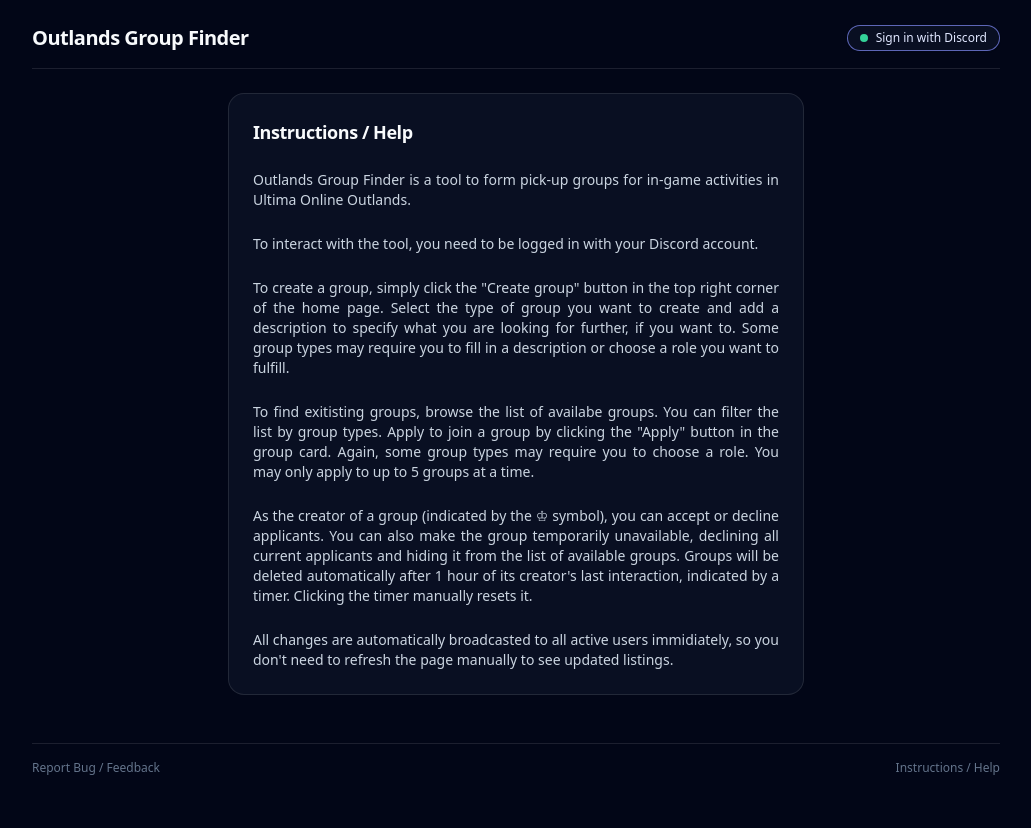
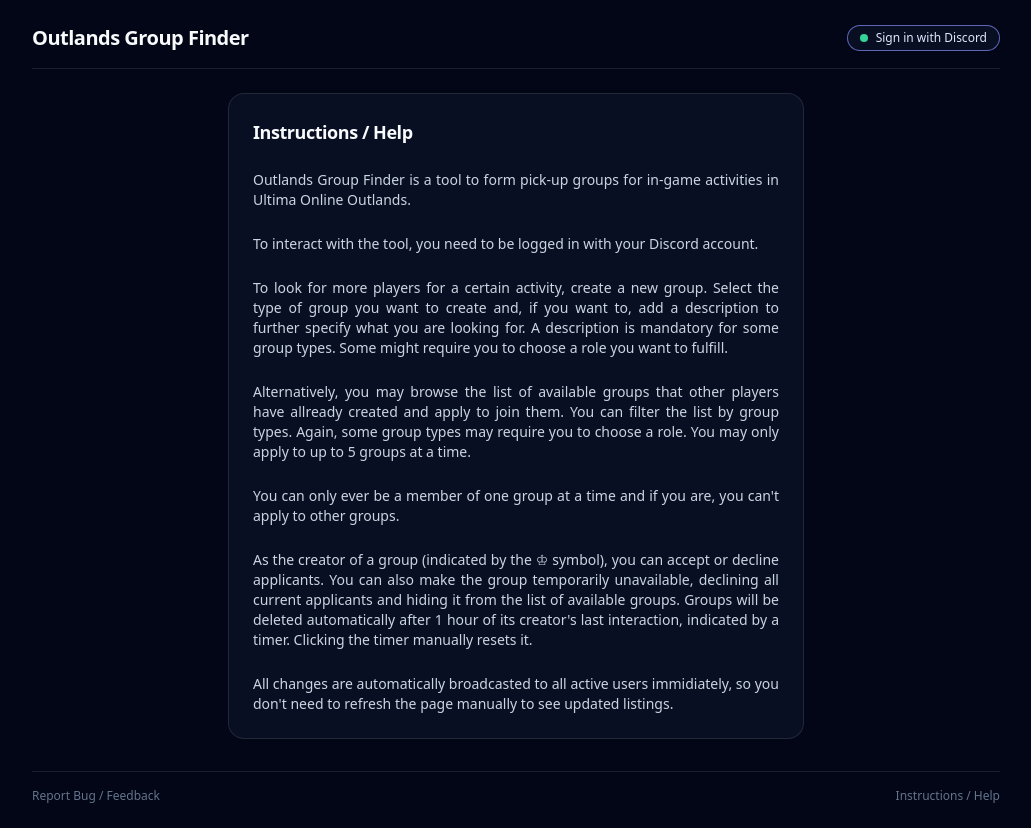
Before and after one commit to KahlerFrosch/outlands-group-finder, a Next.js app: page /help in a window 1280 px wide. Shown: the whole page, without its empty margins (124-1155 px from the left). Before the commit the page ends 800 px from the top, so only its background shows below. Built offline with nearby package versions, Linux system fonts and the light colour scheme; no server answers.

Commit message:
Tweaked the instructions.

```diff
--- a/src/app/help/page.tsx
+++ b/src/app/help/page.tsx
@@ -11,10 +11,13 @@
         To interact with the tool, you need to be logged in with your Discord account.
       </p>
       <p className="text-sm text-slate-300 text-justify">
-        To create a group, simply click the "Create group" button in the top right corner of the home page. Select the type of group you want to create and add a description to specify what you are looking for further, if you want to. Some group types may require you to fill in a description or choose a role you want to fulfill.
+        To look for more players for a certain activity, create a new group. Select the type of group you want to create and, if you want to, add a description to further specify what you are looking for. A description is mandatory for some group types. Some might require you to choose a role you want to fulfill.
       </p>
       <p className="text-sm text-slate-300 text-justify">
-        To find exitisting groups, browse the list of availabe groups. You can filter the list by group types. Apply to join a group by clicking the "Apply" button in the group card. Again, some group types may require you to choose a role. You may only apply to up to 5 groups at a time.
+        Alternatively, you may browse the list of available groups that other players have allready created and apply to join them. You can filter the list by group types. Again, some group types may require you to choose a role. You may only apply to up to 5 groups at a time.
+      </p>
+      <p className="text-sm text-slate-300 text-justify">
+        You can only ever be a member of one group at a time and if you are, you can't apply to other groups.
       </p>
       <p className="text-sm text-slate-300 text-justify">
         As the creator of a group (indicated by the ♔ symbol), you can accept or decline applicants. You can also make the group temporarily unavailable, declining all current applicants and hiding it from the list of available groups. Groups will be deleted automatically after 1 hour of its creator's last interaction, indicated by a timer. Clicking the timer manually resets it.
```
